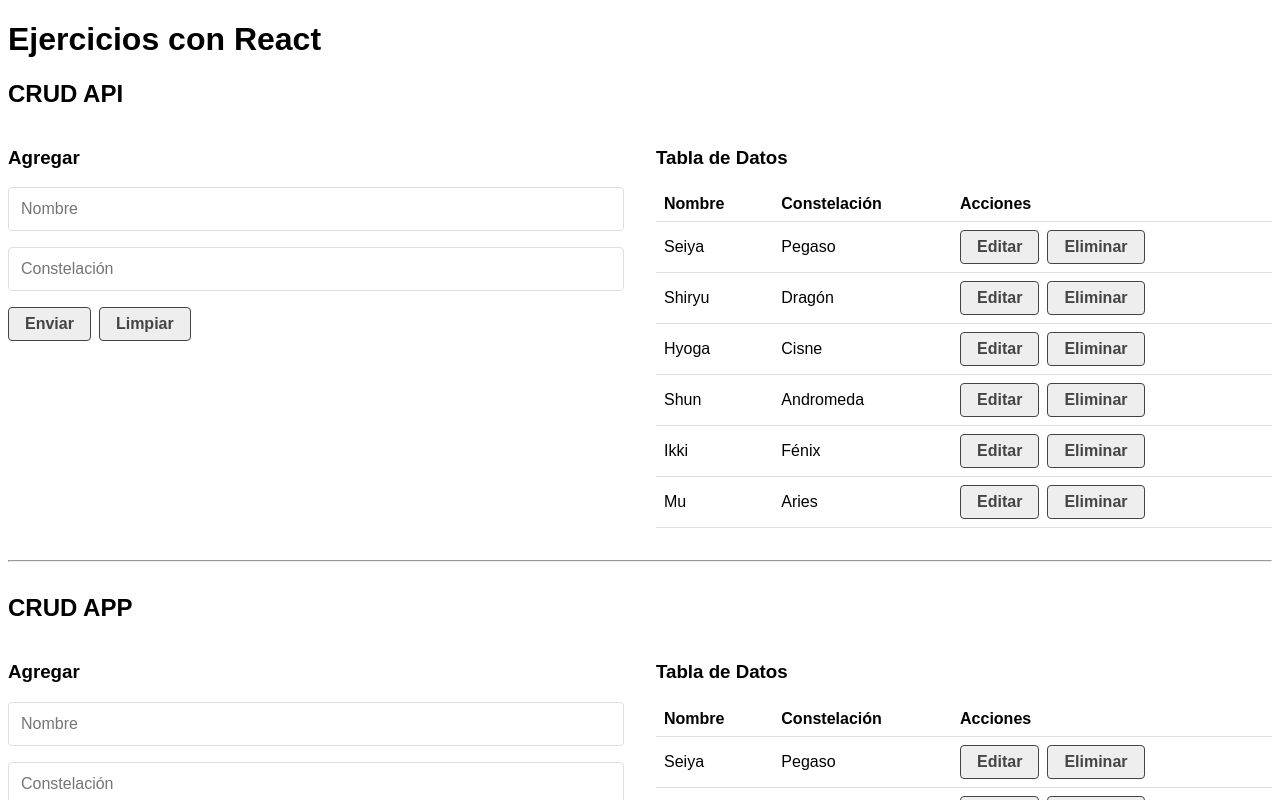
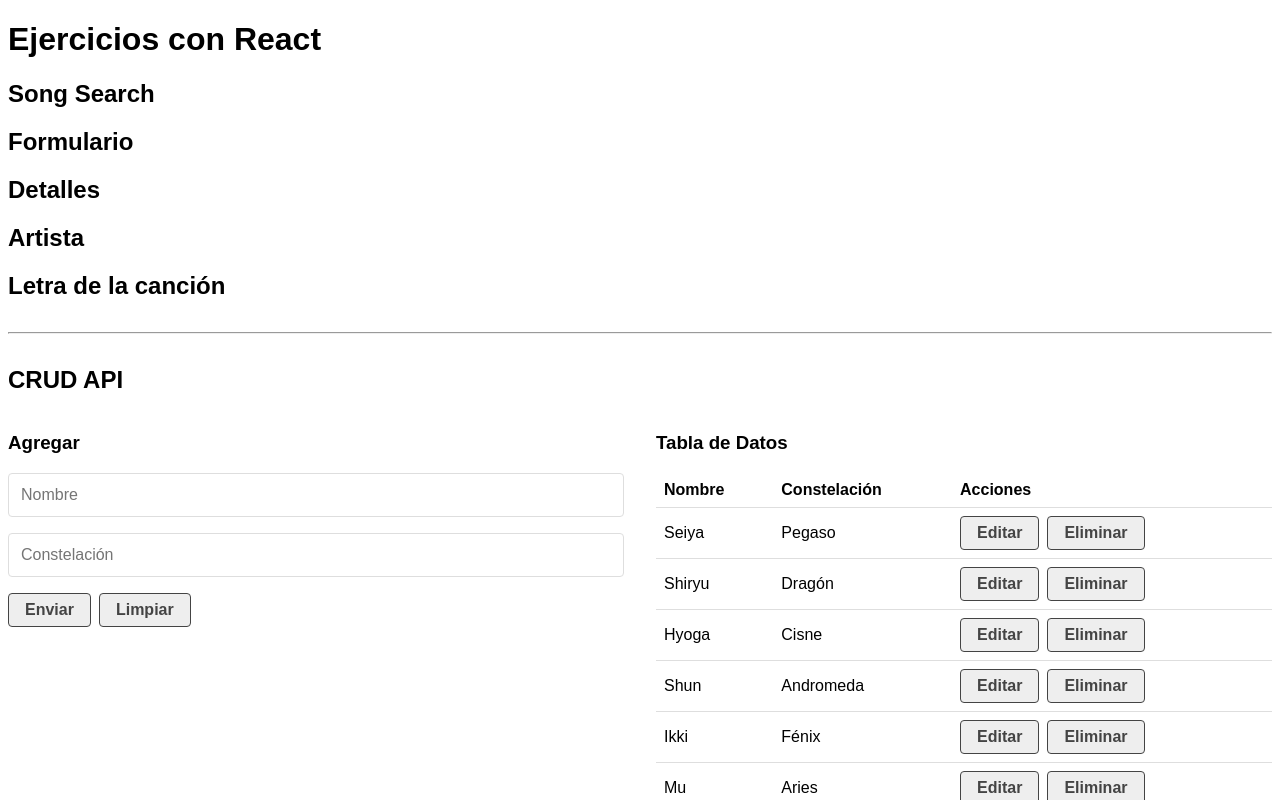
Before and after one commit to cbuiles/CRUD-Curso-React, a React (Create React App) app: page / in a window 1280 px wide. Shown: the top 800 px of the page. Built offline with nearby package versions, Linux system fonts and the light colour scheme; data requests are answered from the project's data file.

Commit message:
Clase 37: Buscador de Canciones:  Definiciones de componentes y logica (1/5)

```diff
--- a/src/App.js
+++ b/src/App.js
@@ -1,11 +1,14 @@
 import React from "react";
 import CrudApp from "./components/CrudApp";
 import CrudApi from "./components/CrudApi";
+import SongSearch from "./components/SongSearch";
 
 function App() {
   return (
     <>
       <h1>Ejercicios con React</h1>
+      <SongSearch />
+      <hr />
       <CrudApi />
       <hr />
       <CrudApp />
--- /dev/null
+++ b/src/components/SongArtist.js
@@ -0,0 +1,9 @@
+const SongArtist = () => {
+  return (
+    <div>
+      <h2>Artista</h2>
+    </div>
+  );
+};
+
+export default SongArtist;
--- /dev/null
+++ b/src/components/SongDetails.js
@@ -0,0 +1,14 @@
+import SongArtist from "./SongArtist";
+import SongLyric from "./SongLyric";
+
+const SongDetails = ({ search, bio, lyric }) => {
+  return (
+    <div>
+      <h2>Detalles</h2>
+      <SongArtist />
+      <SongLyric />
+    </div>
+  );
+};
+
+export default SongDetails;
--- /dev/null
+++ b/src/components/SongForm.js
@@ -0,0 +1,9 @@
+const SongForm = ({ handleSearch }) => {
+  return (
+    <div>
+      <h2>Formulario</h2>
+    </div>
+  );
+};
+
+export default SongForm;
--- /dev/null
+++ b/src/components/SongLyric.js
@@ -0,0 +1,9 @@
+const SongLyric = () => {
+  return (
+    <div>
+      <h2>Letra de la canción</h2>
+    </div>
+  );
+};
+
+export default SongLyric;
--- /dev/null
+++ b/src/components/SongSearch.js
@@ -0,0 +1,26 @@
+import React, { useEffect, useState } from "react";
+import Loader from "./Loader";
+import SongDetails from "./SongDetails";
+import SongForm from "./SongForm";
+
+const SongSearch = () => {
+  const [search, setSearch] = useState(null);
+  const [lyric, setLyric] = useState(null);
+  const [bio, setBio] = useState(null);
+  const [loading, setLoading] = useState(false);
+
+  const handleSearch = (data) => {
+    console.log(data);
+  };
+
+  return (
+    <div>
+      <h2>Song Search</h2>
+      {loading && <Loader />}
+      <SongForm handleSearch={handleSearch} />
+      <SongDetails search={search} lyric={lyric} bio={bio} />
+    </div>
+  );
+};
+
+export default SongSearch;
```
